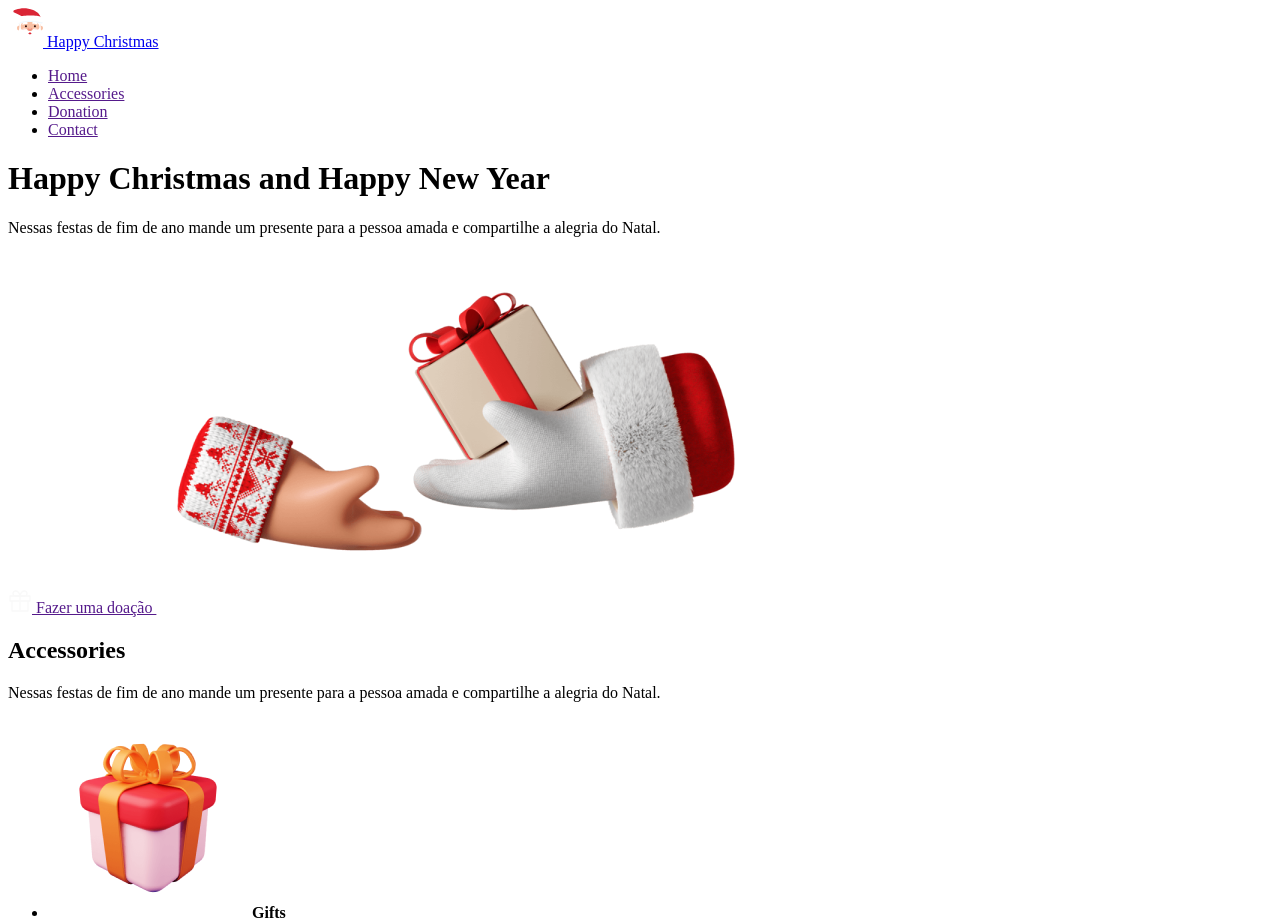
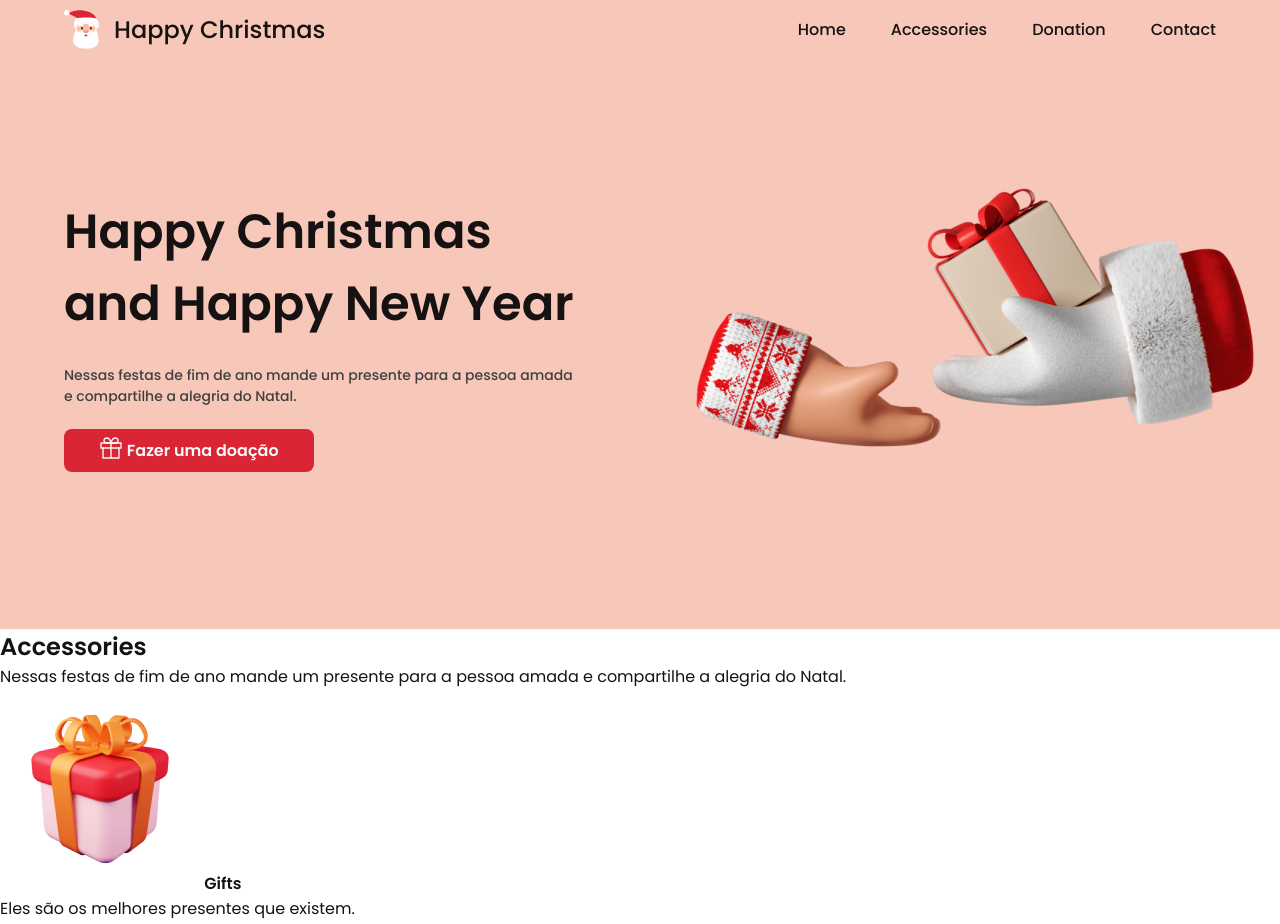
Before and after one commit to lucavieira/happy-christmas, a plain HTML site: page views/index.html in a window 1280 px wide. Shown: the top 924 px of the page. Drawn offline with Linux system fonts and the light colour scheme.

Commit message:
Header style add. Colors and Fonts add.

```diff
--- a/public/css/global_style.css
+++ b/public/css/global_style.css
@@ -0,0 +1,104 @@
+* {
+    margin: 0;
+    padding: 0;
+
+    --background-pink: #F7C7B9;
+    --color-text: #161212;
+    --color-description: #404040;
+    --color-resume: #8D8D8D;
+    --color-text-button: #F9F9F9;
+    --btn-color: #DA2535;
+
+    font-family: 'Poppins', sans-serif;
+
+    color: var(--color-text);
+}
+
+header {
+    background-color: var(--background-pink);
+}
+
+.container {
+    max-width: 1440px;
+    width: 90%;
+    margin: auto;
+}
+
+nav {
+    display: flex;
+    justify-content: space-between;
+    padding-top: 10px;
+}
+
+nav ul {
+    display: flex;
+    align-items: center;
+    gap: 45px;
+
+    list-style-type: none;
+}
+
+nav a {
+    display: flex;
+    align-items: center;
+    gap: 15px;
+    font-size: 24px;
+    font-weight: 500;
+
+    text-decoration: none;
+}
+
+nav ul li a {
+    font-size: 16px;
+}
+
+nav ul li a:hover {
+    text-decoration: underline;
+}
+
+.container-card {
+    display: grid;
+    grid-template-columns: 45% 55%;
+    grid-template-areas: 'Text Image';
+
+    gap: 8%;
+    align-items: center;
+
+    padding-top: 100px;
+    padding-bottom: 120px;
+}
+
+.container-card .text h1 {
+    font-size: 48px;
+    font-weight: 600;
+}
+
+.container-card .text p {
+    font-size: 14px;
+    font-weight: 500;
+
+    color: var(--color-description);
+
+    padding: 25px 0;
+}
+
+.container-card .text a {
+    text-decoration: none;
+    font-weight: 600;
+
+    padding: 10px 35px;
+
+    border-radius: 8px;
+
+    background-color: var(--btn-color);
+    color: var(--color-text-button);
+}
+
+.container-card .text a img {
+    position: relative;
+    top: 4px;
+}
+
+footer {
+    background-color: white;
+}
--- a/views/index.html
+++ b/views/index.html
@@ -4,9 +4,20 @@
     <meta charset="UTF-8">
     <meta http-equiv="X-UA-Compatible" content="IE=edge">
     <meta name="viewport" content="width=device-width, initial-scale=1.0">
+
     <title>Happy Christmas</title>
+
+    <!-- Fonts -->
+    <link rel="preconnect" href="https://fonts.googleapis.com">
+    <link rel="preconnect" href="https://fonts.gstatic.com" crossorigin>
+    <link href="https://fonts.googleapis.com/css2?family=Poppins:wght@400;500;600&display=swap" rel="stylesheet">
+
+    <!-- Estilos CSS -->
+    <link rel="stylesheet" href="../public/css/global_style.css">
 </head>
 <body>
+    <header>
+        <div class="container">
             <nav>
                 <a href="#">
                     <img src="../public/images/icons/noel_icon.svg" alt="Senhor com barba branca, gorro vermelho, representando o papai noel">
@@ -27,7 +38,8 @@
                     </li>
                 </ul>
             </nav>
-    <header>
+            <div class="container-card">
+                <div class="text">
                     <h1>Happy Christmas and Happy New Year</h1>
                     <p>
                         Nessas festas de fim de ano mande um presente para a pessoa amada e compartilhe a alegria do Natal.
@@ -36,8 +48,10 @@
                         <img src="../public/images/icons/gift_icon.svg" alt="Caixa de presente.">
                         Fazer uma doação
                     </a>
-
-        <img src="../public/images/send.png" alt="Duas mãos, uma com um presente, entregando para a outra mão.">
+                </div>
+                <img src="../public/images/send.png" alt="Duas mãos, uma com um presente, entregando para a outra mão." id="send">
+            </div>
+        </div>
     </header>
     <main>
         <article>
```
Lines whose indentation alone changed are shown as unchanged.
